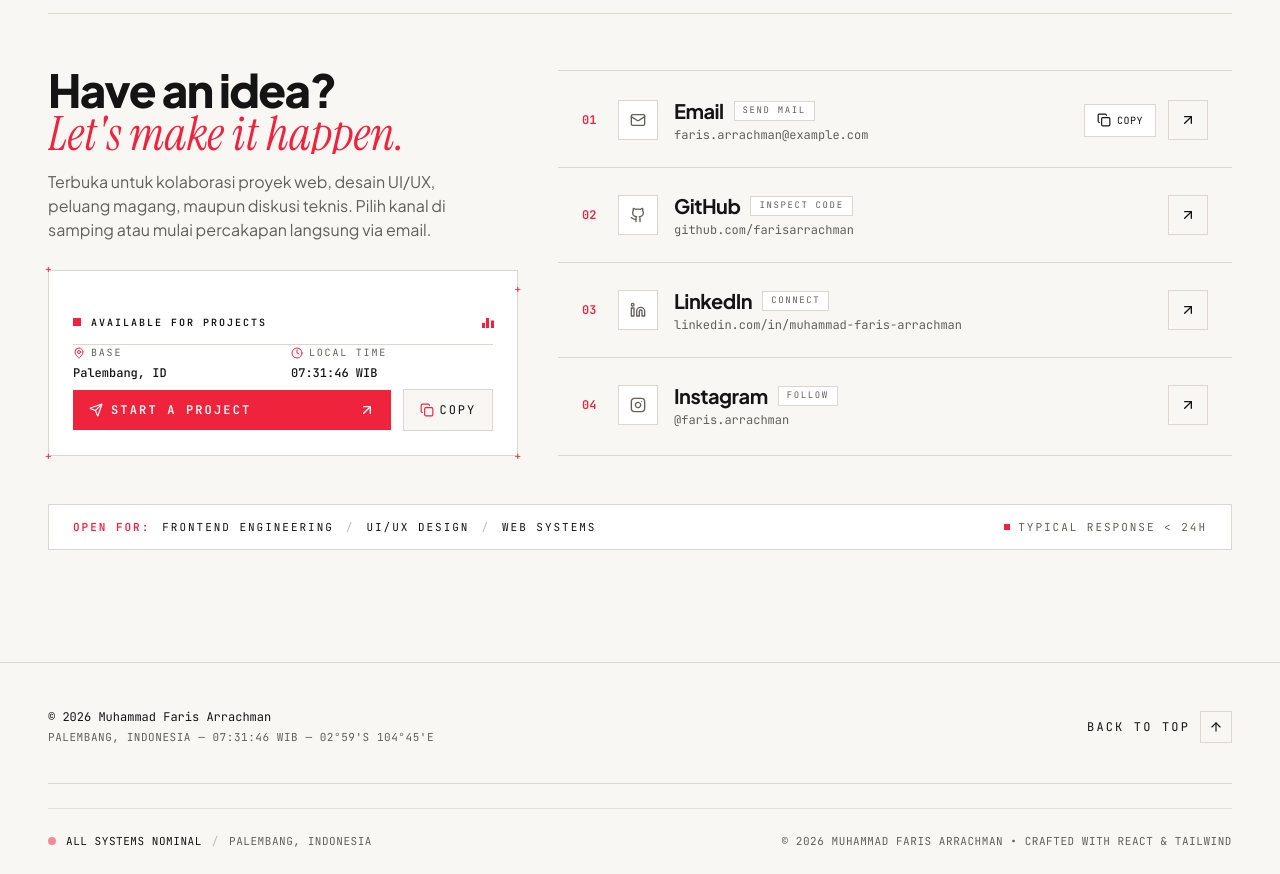
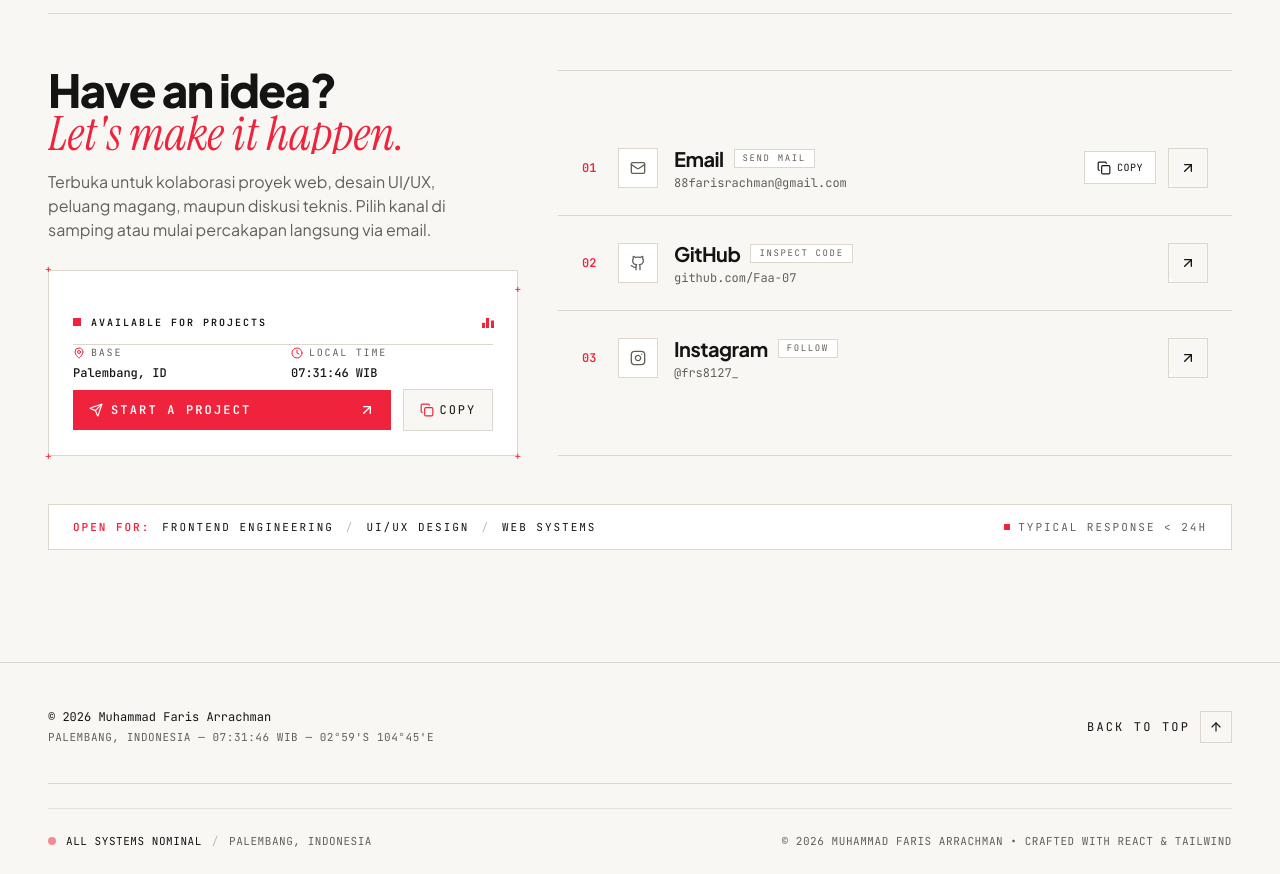
Before and after one commit to Faa-07/portofolio-faris, a React (Vite) app: page / in a window 1280 px wide. Shown: the part 6300-7174 px from the top of the page. Built offline with nearby package versions, Linux system fonts and the light colour scheme.

Commit message:
update: configure active contact channels with real email, GitHub, and Instagram

```diff
--- a/portofolio.jsx
+++ b/portofolio.jsx
@@ -268,32 +268,24 @@ const CONTACT_CHANNELS = [
   {
     index: '01',
     label: 'Email',
-    handle: 'faris.arrachman@example.com',
-    href: 'mailto:faris.arrachman@example.com',
+    handle: '88farisrachman@gmail.com',
+    href: 'mailto:88farisrachman@gmail.com',
     actionLabel: 'Send Mail',
     copyable: true,
   },
   {
     index: '02',
     label: 'GitHub',
-    handle: 'github.com/farisarrachman',
-    href: 'https://github.com',
+    handle: 'github.com/Faa-07',
+    href: 'https://github.com/Faa-07',
     actionLabel: 'Inspect Code',
     copyable: false,
   },
   {
     index: '03',
-    label: 'LinkedIn',
-    handle: 'linkedin.com/in/muhammad-faris-arrachman',
-    href: 'https://linkedin.com',
-    actionLabel: 'Connect',
-    copyable: false,
-  },
-  {
-    index: '04',
     label: 'Instagram',
-    handle: '@faris.arrachman',
-    href: 'https://instagram.com',
+    handle: '@frs8127_',
+    href: 'https://instagram.com/frs8127_',
     actionLabel: 'Follow',
     copyable: false,
   },
```
